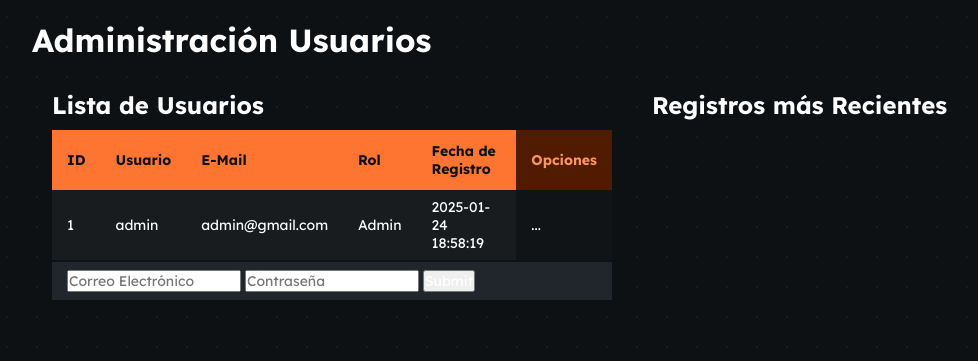
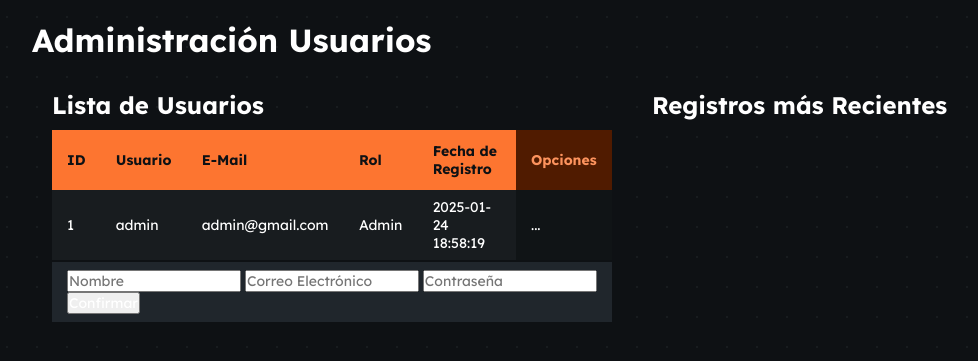
Before and after one commit to ElHeyne/ProyectoFinalTS, a Flask app: page /admin-panel/users in a window 1280 px wide. Shown: the part 148-509 px from the top of the page, without its empty margins (8-986 px from the left). Run offline with Flask 3, Linux system fonts and the light colour scheme; a user stored in the database is signed in.

Commit message:
WIP - Formulario de Usuarios en Admin-Panel

```diff
--- a/src/templates/admin_users.html
+++ b/src/templates/admin_users.html
@@ -95,11 +95,14 @@
                     {% endif %}
                     <tr>
                         <td colspan="6">
-                            <form action="#">
-                                <input type="email" id="email_input" placeholder="Correo Electrónico" name="txtEmail" required>
-                                <input type="password" id="password_input" placeholder="Contraseña" name="txtPassword" required>
-                                <input type="submit">
-                            </form>
+                            <section class="flex-container flex-jst-sa">
+                                <form action="#" class="table-form-type-1">
+                                    <input type="text" id="name_input" placeholder="Nombre" name="txtEmail" required>
+                                    <input type="email" id="email_input" placeholder="Correo Electrónico" name="txtEmail" required>
+                                    <input type="password" id="password_input" placeholder="Contraseña" name="txtPassword" required>
+                                    <input type="submit" value="Confirmar">
+                                </form>
+                            </section>
                         </td>
                     </tr>
                 </tbody>
```
Also changed, not shown: src/static/forms.css (added, +10 -0 lines).
